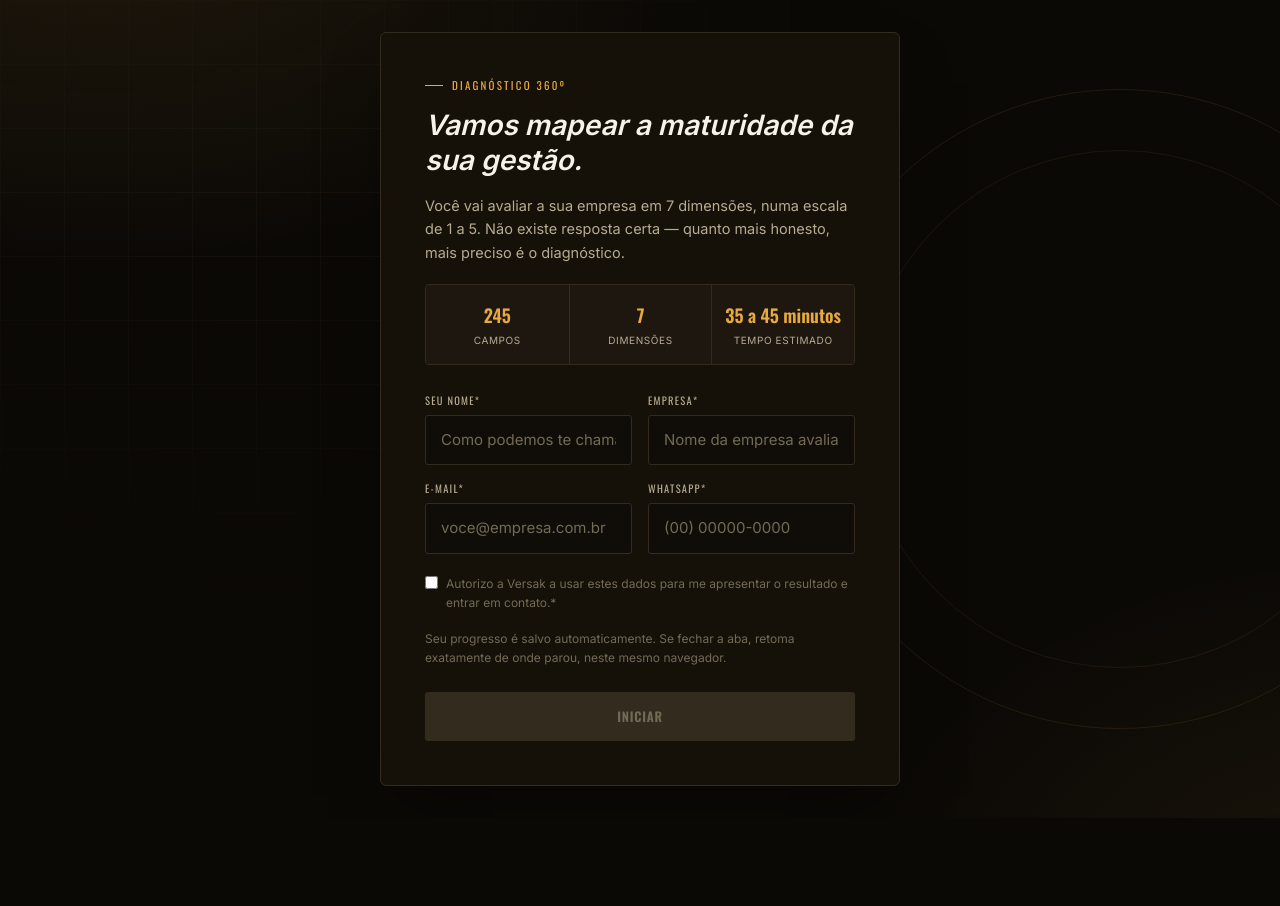
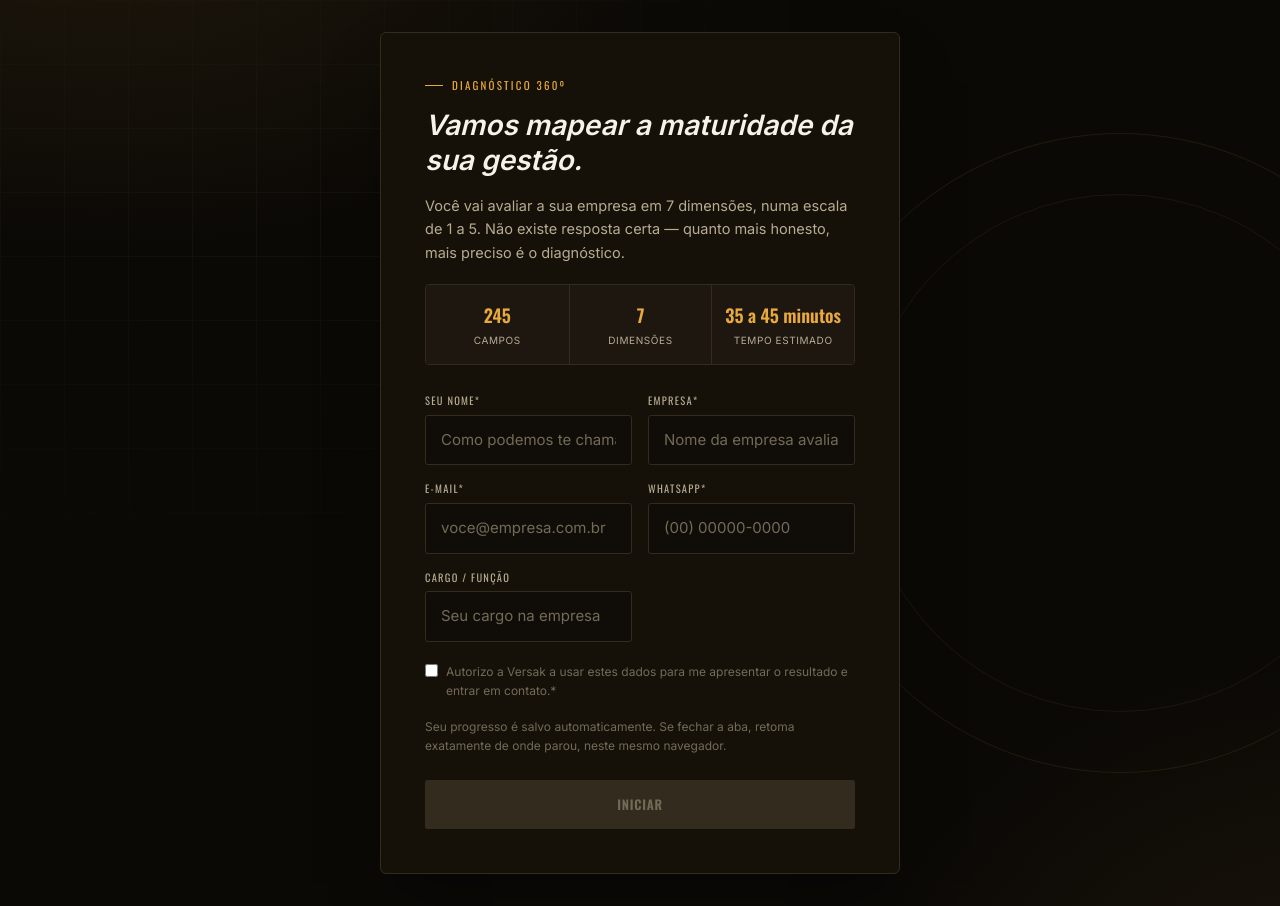
Before and after one commit to O-Carvalho/Versak, a Next.js app: page /dme360 in a window 1280 px wide. Before the commit the page ends 818 px from the top, so only its background shows below. Built offline with nearby package versions, Linux system fonts and the light colour scheme.

Commit message:
fix: restore DME360 cargo field, harden timeouts, fix grammar, improve a11y and draft expiry

```diff
--- a/app/api/dme360/route.ts
+++ b/app/api/dme360/route.ts
@@ -74,6 +74,7 @@ export async function POST(request: Request) {
       Prefer: "return=representation",
     },
     body: JSON.stringify(registro),
+    signal: AbortSignal.timeout(5000),
   })
   if (!insercao.ok) {
     console.error("dme360: falha ao gravar no Supabase", insercao.status, await insercao.text())
--- a/app/api/vbs/route.ts
+++ b/app/api/vbs/route.ts
@@ -77,6 +77,7 @@ export async function POST(request: Request) {
       Prefer: "return=representation",
     },
     body: JSON.stringify(registro),
+    signal: AbortSignal.timeout(5000),
   })
   if (!insercao.ok) {
     console.error("vbs: falha ao gravar no Supabase", insercao.status, await insercao.text())
--- a/components/wizard/campo-input.tsx
+++ b/components/wizard/campo-input.tsx
@@ -13,7 +13,11 @@ export function CampoInput({ campo, valor, onChange }: Props) {
     const escala = campo.tipo === "escala"
     const opcoes = campo.opcoes ?? []
     return (
-      <div className={escala ? "grid grid-cols-5 gap-2" : "flex flex-wrap gap-2"}>
+      <div
+        role="group"
+        aria-label={campo.rotulo}
+        className={escala ? "grid grid-cols-5 gap-2" : "flex flex-wrap gap-2"}
+      >
         {opcoes.map((opcao) => {
           const ativa = valor === opcao.valor
           return (
@@ -22,6 +26,7 @@ export function CampoInput({ campo, valor, onChange }: Props) {
               type="button"
               title={opcao.descricao}
               onClick={() => onChange(opcao.valor)}
+              aria-pressed={ativa}
               className={`wz-opt ${escala ? "wz-opt-escala" : ""} ${ativa ? "wz-opt-ativa" : ""}`}
             >
               <span className={escala ? "font-display text-lg font-semibold" : ""}>{opcao.rotulo}</span>
@@ -36,6 +41,7 @@ export function CampoInput({ campo, valor, onChange }: Props) {
   if (campo.tipo === "texto-longo") {
     return (
       <textarea
+        id={campo.chave}
         className="wz-input"
         rows={3}
         value={String(valor ?? "")}
@@ -47,6 +53,7 @@ export function CampoInput({ campo, valor, onChange }: Props) {
 
   return (
     <input
+      id={campo.chave}
       type={campo.tipo === "numero" ? "number" : "text"}
       className="wz-input"
       value={String(valor ?? "")}
--- a/components/wizard/use-wizard-draft.ts
+++ b/components/wizard/use-wizard-draft.ts
@@ -28,7 +28,14 @@ export function useWizardDraft(questionarioId: string, versao: string) {
       const bruto = localStorage.getItem(chave)
       if (bruto) {
         const draft = JSON.parse(bruto) as WizardDraft
-        if (draft.versao === versao) setInicial(draft)
+        const seteDiasMs = 7 * 24 * 60 * 60 * 1000
+        const expirado = Date.now() - draft.iniciadoEm >= seteDiasMs
+        if (draft.versao === versao && !expirado) {
+          setInicial(draft)
+        } else if (expirado) {
+          // rascunho velho demais: descarta para não expor dados de PII antigos
+          localStorage.removeItem(chave)
+        }
       }
     } catch {
       // rascunho ilegível: começa do zero
--- a/components/wizard/wizard-rail.tsx
+++ b/components/wizard/wizard-rail.tsx
@@ -42,7 +42,7 @@ export function WizardRail({
 
       <div className="hidden lg:block">
         <p className="mb-2 font-display text-[10px] uppercase tracking-[0.12em] text-text-dim">
-          Ir para um {questionario.rotuloEtapa.toLowerCase()}
+          Ir para {questionario.generoEtapa === "f" ? "uma" : "um"} {questionario.rotuloEtapa.toLowerCase()}
         </p>
         <EtapaDropdown
           questionario={questionario}
--- a/components/wizard/wizard.tsx
+++ b/components/wizard/wizard.tsx
@@ -24,7 +24,7 @@ export type WizardProps<TResultado> = {
   telaFinal: (resultado: TResultado) => ReactNode
 }
 
-const LEAD_VAZIO: WizardLead = { nome: "", empresa: "", email: "", whatsapp: "", consentimento: false }
+const LEAD_VAZIO: WizardLead = { nome: "", empresa: "", cargo: "", email: "", whatsapp: "", consentimento: false }
 
 export function Wizard<TResultado>({
   questionario,
@@ -91,6 +91,17 @@ export function Wizard<TResultado>({
     setRespostas((r) => ({ ...r, [chave]: valor }))
   }, [])
 
+  // Escape hatch para computador compartilhado: descarta o rascunho restaurado
+  // (nome, e-mail, WhatsApp e respostas de outra pessoa) e recomeça do zero.
+  function recomecar() {
+    limpar()
+    setLead(LEAD_VAZIO)
+    setRespostas({})
+    setEtapaAtual(0)
+    setIniciadoEm(Date.now())
+    setRetomado(false)
+  }
+
   async function enviar() {
     setEnviando(true)
     setErroEnvio(null)
@@ -105,6 +116,7 @@ export function Wizard<TResultado>({
         lead: {
           nome: lead.nome.trim(),
           empresa: lead.empresa.trim(),
+          cargo: (lead.cargo ?? "").trim() || undefined,
           email: lead.email.trim(),
           whatsapp: lead.whatsapp.trim(),
           consentimento: true,
@@ -127,12 +139,19 @@ export function Wizard<TResultado>({
 
   // ---------- Abertura ----------
   if (tela === "abertura") {
-    const campos = [
-      ["nome", "Seu nome", "text", "Como podemos te chamar"],
-      ["empresa", "Empresa", "text", "Nome da empresa avaliada"],
-      ["email", "E-mail", "email", "voce@empresa.com.br"],
-      ["whatsapp", "WhatsApp", "tel", "(00) 00000-0000"],
-    ] as const
+    type CampoLead = readonly [Exclude<keyof WizardLead, "consentimento">, string, string, string, boolean]
+    const camposBase: CampoLead[] = [
+      ["nome", "Seu nome", "text", "Como podemos te chamar", true],
+      ["empresa", "Empresa", "text", "Nome da empresa avaliada", true],
+      ["email", "E-mail", "email", "voce@empresa.com.br", true],
+      ["whatsapp", "WhatsApp", "tel", "(00) 00000-0000", true],
+    ]
+    const camposLead: CampoLead[] = [
+      ...camposBase,
+      ...(questionario.capturarCargoNaAbertura
+        ? [["cargo", "Cargo / função", "text", "Seu cargo na empresa", false] as CampoLead]
+        : []),
+    ]
     return (
       <div className="wz-ambient flex min-h-screen items-center justify-center p-6 sm:p-8">
         <div className="wz-ghost-ring hidden sm:block" />
@@ -156,16 +175,17 @@ export function Wizard<TResultado>({
             </div>
 
             <div className="grid gap-4 sm:grid-cols-2">
-              {campos.map(([campo, rotulo, tipo, placeholder]) => (
+              {camposLead.map(([campo, rotulo, tipo, placeholder, obrigatorio]) => (
                 <label key={campo} className="flex flex-col gap-1.5">
                   <span className="font-display text-[10.5px] uppercase tracking-[0.12em] text-text-muted">
-                    {rotulo}*
+                    {rotulo}
+                    {obrigatorio && "*"}
                   </span>
                   <input
                     type={tipo}
                     className="wz-input"
                     placeholder={placeholder}
-                    value={lead[campo]}
+                    value={lead[campo] ?? ""}
                     onChange={(e) => setLead((l) => ({ ...l, [campo]: e.target.value }))}
                   />
                 </label>
@@ -195,6 +215,16 @@ export function Wizard<TResultado>({
             >
               {retomado ? "Continuar de onde parei" : "Iniciar"}
             </button>
+
+            {retomado && (
+              <button
+                type="button"
+                className="mt-4 block w-full text-center text-xs text-text-dim underline-offset-2 hover:underline"
+                onClick={recomecar}
+              >
+                Não é você? Recomeçar
+              </button>
+            )}
           </div>
         </div>
       </div>
@@ -302,19 +332,36 @@ export function Wizard<TResultado>({
                   {bloco.grupo}
                 </h2>
               )}
-              {bloco.campos.map((campo) => (
-                <div key={campo.chave} className="wz-qcard">
-                  <p className="mb-5 max-w-[560px] text-[16px] font-medium leading-relaxed sm:text-[18px]">
+              {bloco.campos.map((campo) => {
+                const rotuloCampoTexto = (
+                  <>
                     {campo.rotulo}
                     {!campo.obrigatorio && <span className="ml-2 text-xs text-text-dim">(opcional)</span>}
+                  </>
+                )
+                const usaLabel = campo.tipo !== "opcoes" && campo.tipo !== "escala"
+                return (
+                  <div key={campo.chave} className="wz-qcard">
+                    {usaLabel ? (
+                      <label
+                        htmlFor={campo.chave}
+                        className="mb-5 block max-w-[560px] text-[16px] font-medium leading-relaxed sm:text-[18px]"
+                      >
+                        {rotuloCampoTexto}
+                      </label>
+                    ) : (
+                      <p className="mb-5 max-w-[560px] text-[16px] font-medium leading-relaxed sm:text-[18px]">
+                        {rotuloCampoTexto}
                       </p>
+                    )}
                     <CampoInput
                       campo={campo}
                       valor={respostas[campo.chave]}
                       onChange={(valor) => responder(campo.chave, valor)}
                     />
                   </div>
-              ))}
+                )
+              })}
             </section>
           ))}
 
@@ -337,7 +384,11 @@ export function Wizard<TResultado>({
               disabled={!tudoCompleto || enviando}
               onClick={enviar}
             >
-              {enviando ? "Enviando..." : faltam > 0 ? `Faltam ${faltam}` : "Concluir"}
+              {enviando
+                ? "Enviando..."
+                : !tudoCompleto
+                  ? `Faltam ${progresso.total - progresso.respondidos}`
+                  : "Concluir"}
             </button>
           ) : (
             <button
@@ -346,7 +397,9 @@ export function Wizard<TResultado>({
               disabled={faltam > 0}
               onClick={() => setEtapaAtual((i) => i + 1)}
             >
-              {faltam > 0 ? `Faltam ${faltam}` : `Próximo ${questionario.rotuloEtapa.toLowerCase()}`}
+              {faltam > 0
+                ? `Faltam ${faltam}`
+                : `${questionario.generoEtapa === "f" ? "Próxima" : "Próximo"} ${questionario.rotuloEtapa.toLowerCase()}`}
             </button>
           )}
         </div>
--- a/lib/dme360-questionario.ts
+++ b/lib/dme360-questionario.ts
@@ -13,7 +13,9 @@ export const DME360_QUESTIONARIO: Questionario = {
   versao: DME360_VERSAO,
   rotuloEtapa: "Dimensão",
   rotuloEtapaPlural: "Dimensões",
+  generoEtapa: "f",
   tempoEstimado: "35 a 45 minutos",
+  capturarCargoNaAbertura: true,
   etapas: DME360_DIMENSOES.map(
     (dim): Etapa => ({
       id: dim.id,
--- a/lib/vbs-questionario.ts
+++ b/lib/vbs-questionario.ts
@@ -5,6 +5,7 @@ export const VBS_QUESTIONARIO: Questionario = {
   id: "vbs",
   versao: VBS_VERSAO,
   rotuloEtapa: "Bloco",
+  generoEtapa: "m",
   tempoEstimado: "5 a 10 minutos",
   etapas: VBS_BLOCOS.map(
     (bloco): Etapa => ({
--- a/lib/wizard-types.ts
+++ b/lib/wizard-types.ts
@@ -32,7 +32,9 @@ export type Questionario = {
   versao: string
   rotuloEtapa: string // "Bloco" | "Dimensão"
   rotuloEtapaPlural?: string // plural correto, quando o "s" naive não serve (ex.: "Dimensões")
+  generoEtapa: "m" | "f" // gênero gramatical de rotuloEtapa, para concordância ("Próximo"/"Próxima", "um"/"uma")
   tempoEstimado: string // "5 a 10 minutos"
+  capturarCargoNaAbertura?: boolean // pede "Cargo / função" na tela de abertura (quando o questionário não já pergunta isso em algum bloco)
   etapas: Etapa[]
 }
 
@@ -41,6 +43,7 @@ export type Respostas = Record<string, string | number>
 export type WizardLead = {
   nome: string
   empresa: string
+  cargo?: string
   email: string
   whatsapp: string
   consentimento: boolean
--- a/theme/tokens.css
+++ b/theme/tokens.css
@@ -708,12 +708,14 @@ body {
   max-height: 0;
   opacity: 0;
   pointer-events: none;
+  visibility: hidden;
   transition: 0.18s ease;
 }
 .wz-dd-panel-aberto {
   max-height: 340px;
   opacity: 1;
   pointer-events: auto;
+  visibility: visible;
   overflow-y: auto;
 }
 .wz-dd-item {
```
Lines whose indentation alone changed are shown as unchanged.
